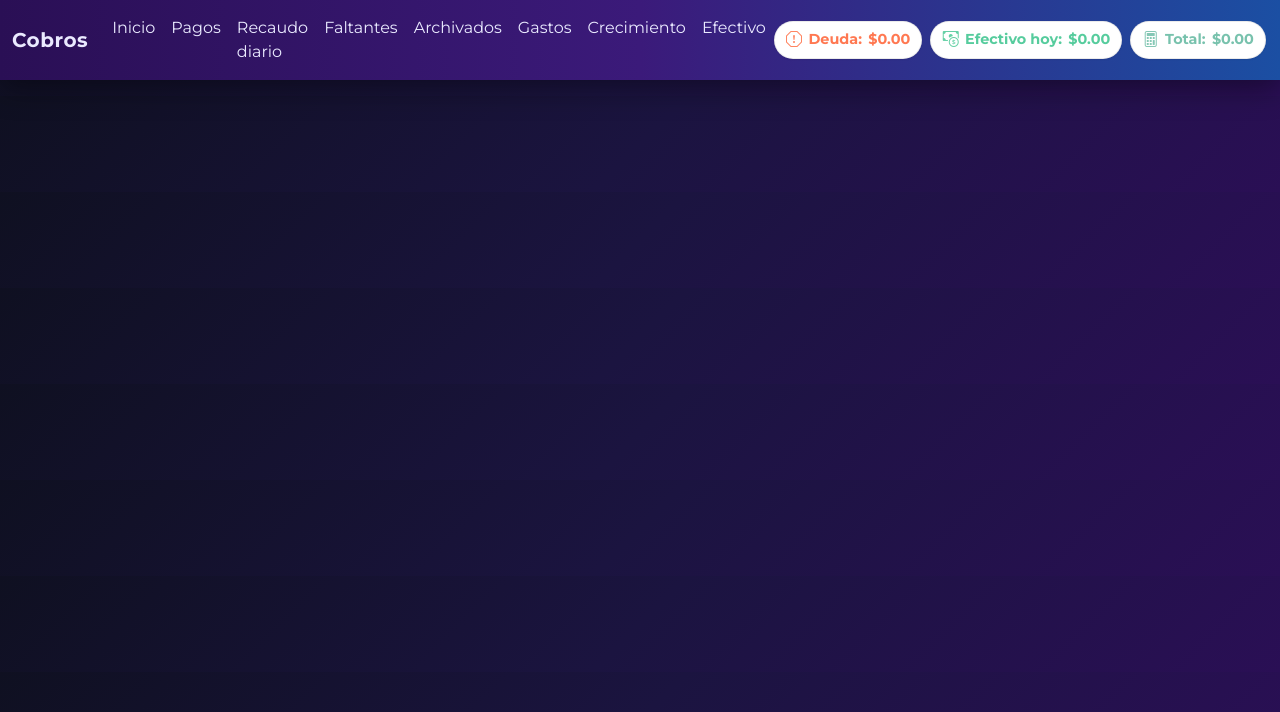
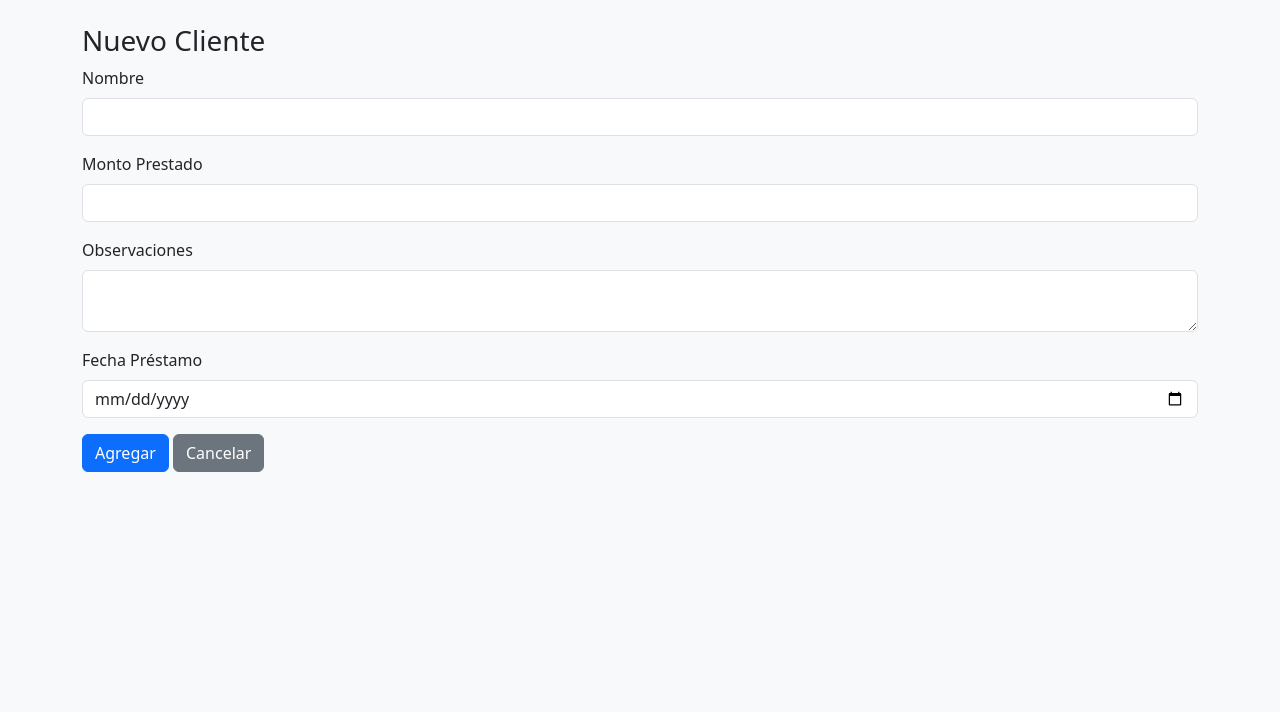
Before and after one commit to luisrobles062/ruta-cobros-app, a Flask app: template templates/nuevo_cliente.html in a window 1280 px wide; the page is wider, and only the part inside the window is pictured. Shown: the top 712 px of that part. Run offline with Flask 3, Linux system fonts and the light colour scheme; the template is opened without the code that fills it, so the values that code supplies are empty; some libraries are stand-ins or nearby versions.

Commit message:
Update nuevo_cliente.html

```diff
--- a/templates/nuevo_cliente.html
+++ b/templates/nuevo_cliente.html
@@ -1,31 +1,35 @@
-{% extends "base.html" %}
-
-{% block contenido %}
-<div class="container mt-5">
-    <h2>Nuevo Cliente</h2>
-    <form method="POST" action="{{ url_for('nuevo') }}">
+<!-- templates/nuevo.html -->
+<!DOCTYPE html>
+<html lang="es">
+<head>
+<meta charset="UTF-8">
+<meta name="viewport" content="width=device-width, initial-scale=1.0">
+<title>Nuevo Cliente</title>
+<link href="https://cdn.jsdelivr.net/npm/bootstrap@5.3.2/dist/css/bootstrap.min.css" rel="stylesheet">
+</head>
+<body class="bg-light">
+<div class="container mt-4">
+  <h3>Nuevo Cliente</h3>
+  <form method="POST">
     <div class="mb-3">
-            <label for="nombre" class="form-label">Nombre:</label>
-            <input type="text" class="form-control" id="nombre" name="nombre" required>
+      <label class="form-label">Nombre</label>
+      <input type="text" class="form-control" name="nombre" required>
     </div>
-
     <div class="mb-3">
-            <label for="monto_prestado" class="form-label">Monto Prestado:</label>
-            <input type="number" step="0.01" class="form-control" id="monto_prestado" name="monto_prestado" required>
+      <label class="form-label">Monto Prestado</label>
+      <input type="number" step="0.01" class="form-control" name="monto_prestado" required>
     </div>
-
     <div class="mb-3">
-            <label for="fecha" class="form-label">Fecha:</label>
-            <input type="date" class="form-control" id="fecha" name="fecha" value="{{ fecha_hoy }}">
+      <label class="form-label">Observaciones</label>
+      <textarea class="form-control" name="observaciones"></textarea>
     </div>
-
     <div class="mb-3">
-            <label for="observacion" class="form-label">Observación:</label>
-            <textarea class="form-control" id="observacion" name="observacion"></textarea>
+      <label class="form-label">Fecha Préstamo</label>
+      <input type="date" class="form-control" name="fecha_prestamo">
     </div>
-
-        <button type="submit" class="btn btn-primary">Agregar Cliente</button>
-        <a href="{{ url_for('inicio') }}" class="btn btn-secondary">Cancelar</a>
+    <button type="submit" class="btn btn-primary">Agregar</button>
+    <a href="{{ url_for('home') }}" class="btn btn-secondary">Cancelar</a>
   </form>
 </div>
-{% endblock %}
+</body>
+</html>
```
Lines whose indentation alone changed are shown as unchanged.
